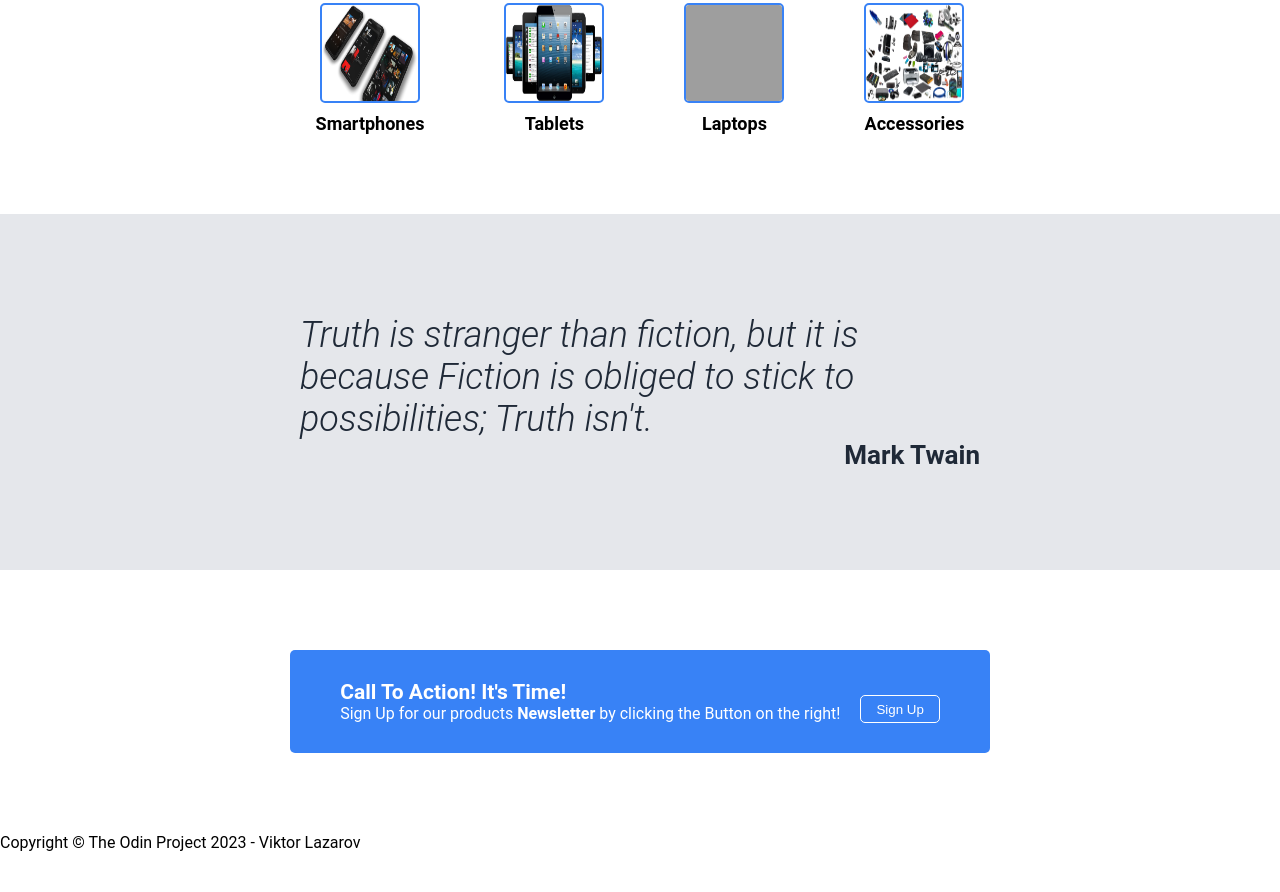
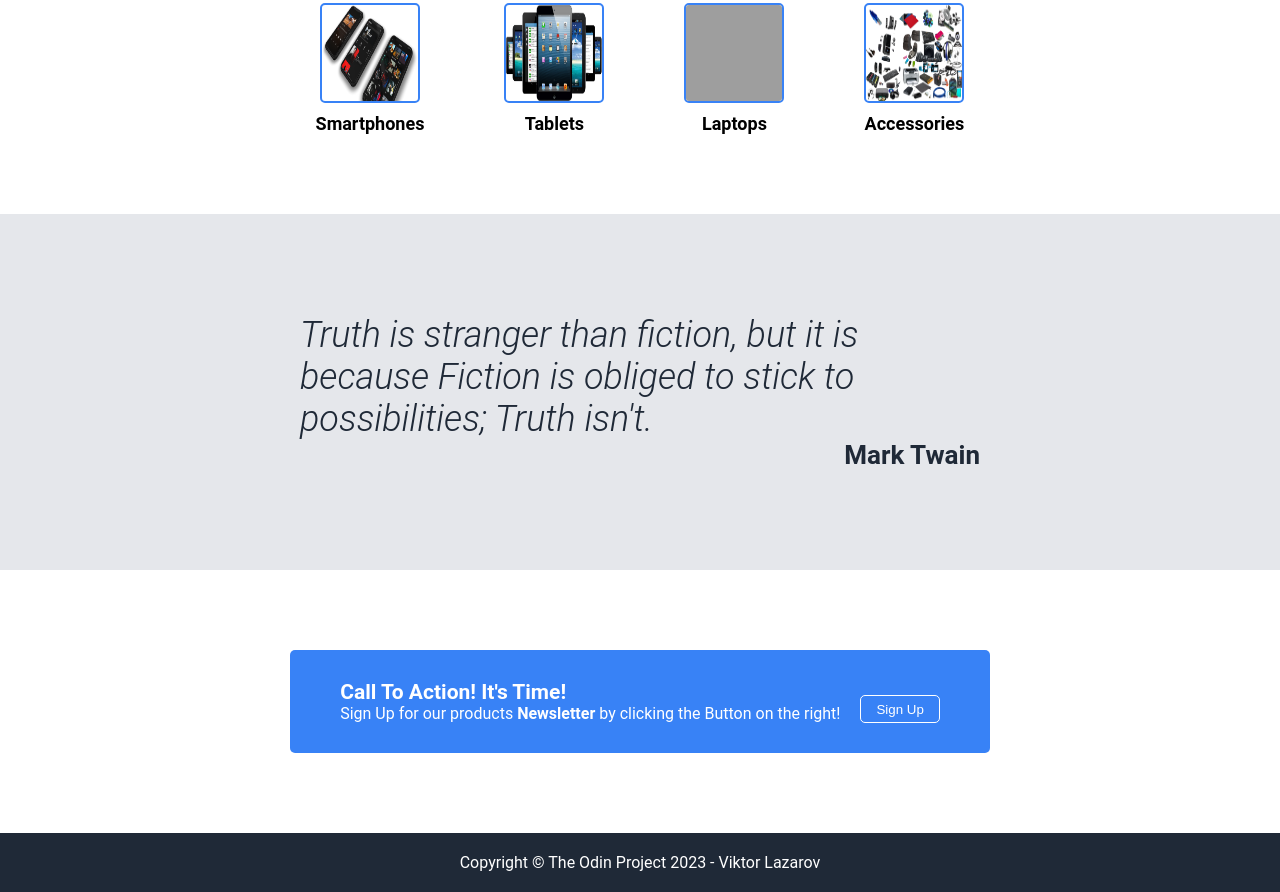
Before and after one commit to ViktorLazarov/Odin-Projects-2023-2.Landing-Page, a plain HTML site: page index.html in a window 1280 px wide. Shown: the part 539-1431 px from the top of the page. Before the commit the page ends 1391 px from the top, so only its background shows below. Drawn offline with Linux system fonts and the light colour scheme; grey boxes are pictures that could not be loaded.

Commit message:
Update style.css

```diff
--- a/style.css
+++ b/style.css
@@ -180,3 +180,14 @@ a:visited {
     font-size: 21px;
     font-weight: bold;
 }
+/* Footer Section */
+footer {
+    background-color: #1f2937;
+    color: white;
+    display: flex;
+    justify-content: center;
+    padding: 20px 0;
+}
+footer p {
+    font-weight: 400;
+}
```
